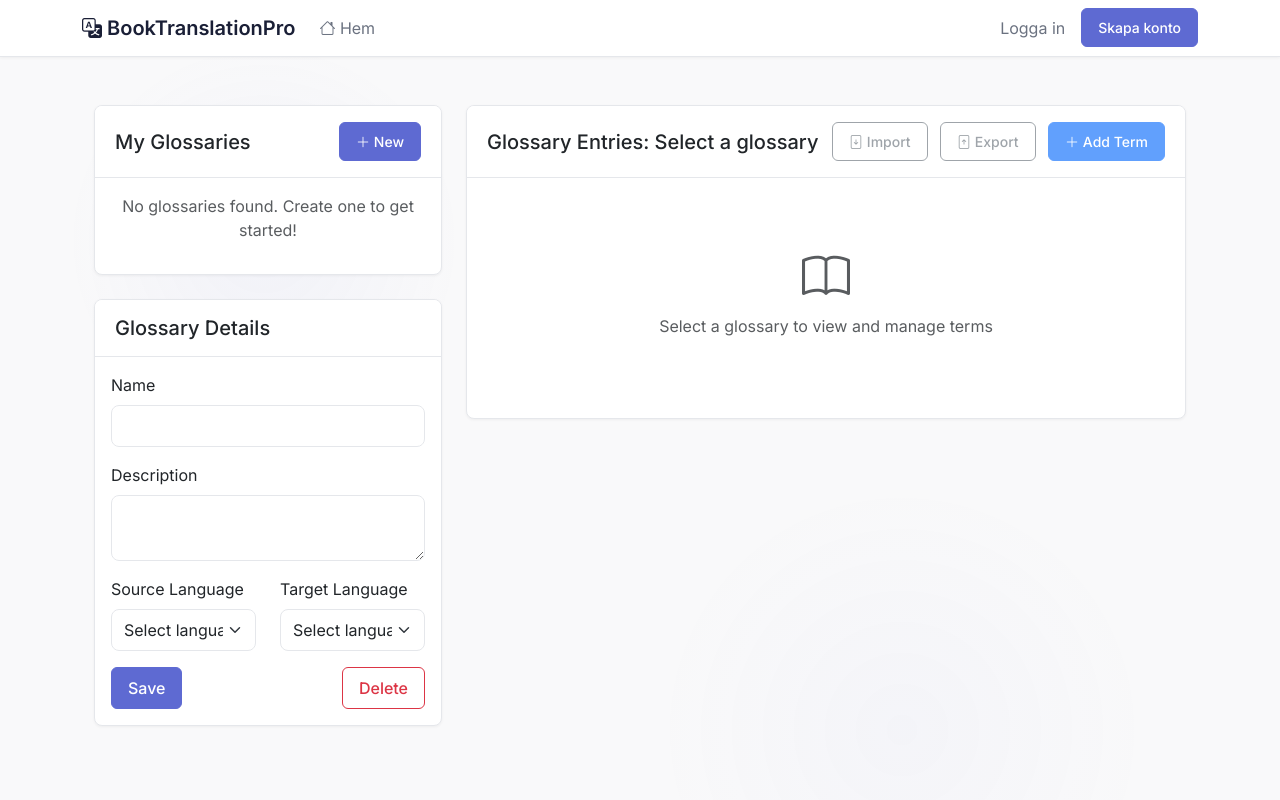
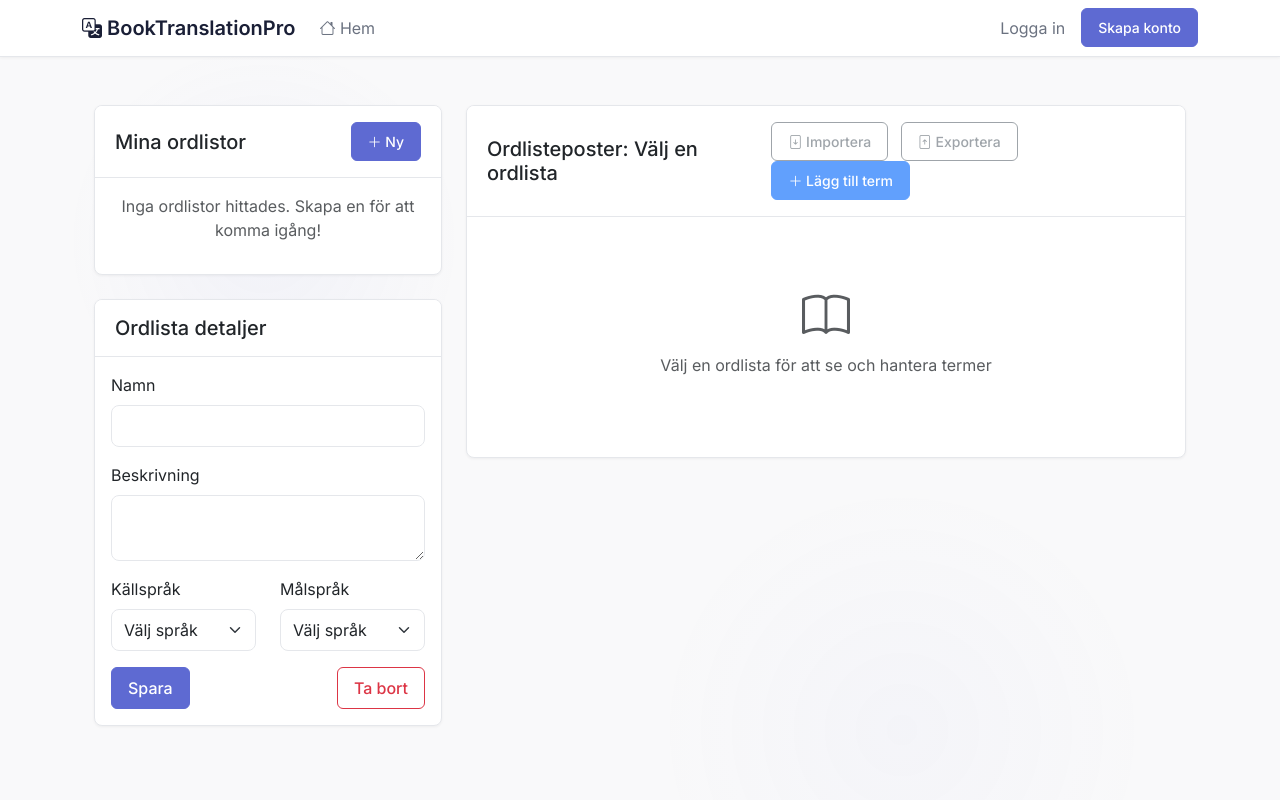
Before and after one commit to erikisberg/BookTranslationPro, a Python web app: template templates/glossary.html in a window 1280 px wide. Run offline with Jinja, Linux system fonts and the light colour scheme; the template is opened without the code that fills it, so the values that code supplies are empty; some libraries are stand-ins or nearby versions.

Commit message:
Översättning UI

```diff
--- a/templates/documents.html
+++ b/templates/documents.html
@@ -1,6 +1,6 @@
 {% extends "base.html" %}
 
-{% block title %}Document Management{% endblock %}
+{% block title %}Dokumenthantering{% endblock %}
 
 {% block content %}
 <!-- Setup notice -->
@@ -22,9 +22,9 @@
         <div class="col-md-3">
             <div class="card mb-4">
                 <div class="card-header d-flex justify-content-between align-items-center">
-                    <h5 class="mb-0">Folders</h5>
+                    <h5 class="mb-0">Mappar</h5>
                     <button class="btn btn-sm btn-primary" id="createFolderBtn">
-                        <i class="bi bi-folder-plus"></i> New
+                        <i class="bi bi-folder-plus"></i> Ny
                     </button>
                 </div>
                 <div class="card-body folder-list p-2">
--- a/templates/glossary.html
+++ b/templates/glossary.html
@@ -1,6 +1,6 @@
 {% extends "base.html" %}
 
-{% block title %}Glossary Management{% endblock %}
+{% block title %}Ordlista Hantering{% endblock %}
 
 {% block content %}
 <!-- Setup notice -->
@@ -11,9 +11,9 @@
         <div class="col-md-4">
             <div class="card mb-4">
                 <div class="card-header d-flex justify-content-between align-items-center">
-                    <h5 class="mb-0">My Glossaries</h5>
+                    <h5 class="mb-0">Mina ordlistor</h5>
                     <button class="btn btn-sm btn-primary" id="createGlossaryBtn">
-                        <i class="bi bi-plus-lg"></i> New
+                        <i class="bi bi-plus-lg"></i> Ny
                     </button>
                 </div>
                 <div class="card-body">
@@ -31,7 +31,7 @@
                                 </button>
                             {% endfor %}
                         {% else %}
-                            <p class="text-center text-muted">No glossaries found. Create one to get started!</p>
+                            <p class="text-center text-muted">Inga ordlistor hittades. Skapa en för att komma igång!</p>
                         {% endif %}
                     </div>
                 </div>
@@ -39,25 +39,25 @@
 
             <div class="card">
                 <div class="card-header">
-                    <h5 class="mb-0">Glossary Details</h5>
+                    <h5 class="mb-0">Ordlista detaljer</h5>
                 </div>
                 <div class="card-body">
                     <form id="glossaryForm">
                         <input type="hidden" id="glossaryId">
                         <div class="mb-3">
-                            <label for="glossaryName" class="form-label">Name</label>
+                            <label for="glossaryName" class="form-label">Namn</label>
                             <input type="text" class="form-control" id="glossaryName" required>
                         </div>
                         <div class="mb-3">
-                            <label for="glossaryDescription" class="form-label">Description</label>
+                            <label for="glossaryDescription" class="form-label">Beskrivning</label>
                             <textarea class="form-control" id="glossaryDescription" rows="2"></textarea>
                         </div>
                         <div class="row">
                             <div class="col-md-6">
                                 <div class="mb-3">
-                                    <label for="sourceLanguage" class="form-label">Source Language</label>
+                                    <label for="sourceLanguage" class="form-label">Källspråk</label>
                                     <select class="form-select" id="sourceLanguage">
-                                        <option value="">Select language</option>
+                                        <option value="">Välj språk</option>
                                         {% for code, name in languages.items() %}
                                             <option value="{{ code }}">{{ name }}</option>
                                         {% endfor %}
@@ -66,9 +66,9 @@
                             </div>
                             <div class="col-md-6">
                                 <div class="mb-3">
-                                    <label for="targetLanguage" class="form-label">Target Language</label>
+                                    <label for="targetLanguage" class="form-label">Målspråk</label>
                                     <select class="form-select" id="targetLanguage">
-                                        <option value="">Select language</option>
+                                        <option value="">Välj språk</option>
                                         {% for code, name in languages.items() %}
                                             <option value="{{ code }}">{{ name }}</option>
                                         {% endfor %}
@@ -77,8 +77,8 @@
                             </div>
                         </div>
                         <div class="d-flex justify-content-between">
-                            <button type="submit" class="btn btn-primary" id="saveGlossaryBtn">Save</button>
-                            <button type="button" class="btn btn-outline-danger" id="deleteGlossaryBtn">Delete</button>
+                            <button type="submit" class="btn btn-primary" id="saveGlossaryBtn">Spara</button>
+                            <button type="button" class="btn btn-outline-danger" id="deleteGlossaryBtn">Ta bort</button>
                         </div>
                     </form>
                 </div>
@@ -88,23 +88,23 @@
         <div class="col-md-8">
             <div class="card">
                 <div class="card-header d-flex justify-content-between align-items-center">
-                    <h5 class="mb-0">Glossary Entries: <span id="currentGlossaryName">Select a glossary</span></h5>
+                    <h5 class="mb-0">Ordlisteposter: <span id="currentGlossaryName">Välj en ordlista</span></h5>
                     <div>
                         <button class="btn btn-sm btn-outline-secondary me-2" id="importBtn" disabled>
-                            <i class="bi bi-file-arrow-down"></i> Import
+                            <i class="bi bi-file-arrow-down"></i> Importera
                         </button>
                         <button class="btn btn-sm btn-outline-secondary me-2" id="exportBtn" disabled>
-                            <i class="bi bi-file-arrow-up"></i> Export
+                            <i class="bi bi-file-arrow-up"></i> Exportera
                         </button>
                         <button class="btn btn-sm btn-primary" id="addEntryBtn" disabled>
-                            <i class="bi bi-plus-lg"></i> Add Term
+                            <i class="bi bi-plus-lg"></i> Lägg till term
                         </button>
                     </div>
                 </div>
                 <div class="card-body">
                     <div id="entriesPlaceholder" class="text-center py-5">
                         <i class="bi bi-book fa-3x text-muted mb-3"></i>
-                        <p class="text-muted">Select a glossary to view and manage terms</p>
+                        <p class="text-muted">Välj en ordlista för att se och hantera termer</p>
                     </div>
 
                     <div id="entriesContainer" class="d-none">
@@ -112,9 +112,9 @@
                             <table class="table table-hover" id="entriesTable">
                                 <thead>
                                     <tr>
-                                        <th width="40%">Source Term</th>
-                                        <th width="40%">Target Term</th>
-                                        <th width="20%">Actions</th>
+                                        <th width="40%">Källterm</th>
+                                        <th width="40%">Målterm</th>
+                                        <th width="20%">Åtgärder</th>
                                     </tr>
                                 </thead>
                                 <tbody id="entriesTableBody">
@@ -123,7 +123,7 @@
                             </table>
                         </div>
                         <div id="noEntriesMessage" class="text-center py-4 d-none">
-                            <p class="text-muted">No terms in this glossary yet. Add some terms to get started!</p>
+                            <p class="text-muted">Inga termer i denna ordlista ännu. Lägg till några termer för att komma igång!</p>
                         </div>
                     </div>
                 </div>
@@ -137,34 +137,34 @@
     <div class="modal-dialog">
         <div class="modal-content">
             <div class="modal-header">
-                <h5 class="modal-title" id="entryModalLabel">Add New Term</h5>
+                <h5 class="modal-title" id="entryModalLabel">Lägg till ny term</h5>
                 <button type="button" class="btn-close" data-bs-dismiss="modal" aria-label="Close"></button>
             </div>
             <div class="modal-body">
                 <form id="entryForm">
                     <input type="hidden" id="entryId">
                     <div class="mb-3">
-                        <label for="sourceTerm" class="form-label">Source Term</label>
+                        <label for="sourceTerm" class="form-label">Källterm</label>
                         <input type="text" class="form-control" id="sourceTerm" required>
                     </div>
                     <div class="mb-3">
-                        <label for="targetTerm" class="form-label">Target Term</label>
+                        <label for="targetTerm" class="form-label">Målterm</label>
                         <input type="text" class="form-control" id="targetTerm" required>
                     </div>
                     <div class="mb-3">
-                        <label for="context" class="form-label">Context (Optional)</label>
+                        <label for="context" class="form-label">Sammanhang (Valfritt)</label>
                         <textarea class="form-control" id="context" rows="2"></textarea>
-                        <div class="form-text">When and how this term should be used</div>
+                        <div class="form-text">När och hur denna term bör användas</div>
                     </div>
                     <div class="mb-3">
-                        <label for="notes" class="form-label">Notes (Optional)</label>
+                        <label for="notes" class="form-label">Anteckningar (Valfritt)</label>
                         <textarea class="form-control" id="notes" rows="2"></textarea>
                     </div>
                 </form>
             </div>
             <div class="modal-footer">
-                <button type="button" class="btn btn-outline-secondary" data-bs-dismiss="modal">Cancel</button>
-                <button type="button" class="btn btn-primary" id="saveEntryBtn">Save</button>
+                <button type="button" class="btn btn-outline-secondary" data-bs-dismiss="modal">Avbryt</button>
+                <button type="button" class="btn btn-primary" id="saveEntryBtn">Spara</button>
             </div>
         </div>
     </div>
@@ -175,29 +175,29 @@
     <div class="modal-dialog">
         <div class="modal-content">
             <div class="modal-header">
-                <h5 class="modal-title" id="importModalLabel">Import Terms</h5>
+                <h5 class="modal-title" id="importModalLabel">Importera termer</h5>
                 <button type="button" class="btn-close" data-bs-dismiss="modal" aria-label="Close"></button>
             </div>
             <div class="modal-body">
                 <form id="importForm">
                     <div class="mb-3">
-                        <label for="importFile" class="form-label">CSV File</label>
+                        <label for="importFile" class="form-label">CSV-fil</label>
                         <input type="file" class="form-control" id="importFile" accept=".csv,.txt" required>
-                        <div class="form-text">Upload a CSV file with columns: source_term,target_term,context,notes</div>
+                        <div class="form-text">Ladda upp en CSV-fil med kolumner: source_term,target_term,context,notes</div>
                     </div>
                     <div class="mb-3">
                         <div class="form-check">
                             <input class="form-check-input" type="checkbox" id="hasHeader" checked>
                             <label class="form-check-label" for="hasHeader">
-                                File has header row
+                                Filen har rubrikrad
                             </label>
                         </div>
                     </div>
                 </form>
             </div>
             <div class="modal-footer">
-                <button type="button" class="btn btn-outline-secondary" data-bs-dismiss="modal">Cancel</button>
-                <button type="button" class="btn btn-primary" id="submitImportBtn">Import</button>
+                <button type="button" class="btn btn-outline-secondary" data-bs-dismiss="modal">Avbryt</button>
+                <button type="button" class="btn btn-primary" id="submitImportBtn">Importera</button>
             </div>
         </div>
     </div>
@@ -208,15 +208,15 @@
     <div class="modal-dialog">
         <div class="modal-content">
             <div class="modal-header">
-                <h5 class="modal-title" id="deleteConfirmModalLabel">Confirm Delete</h5>
+                <h5 class="modal-title" id="deleteConfirmModalLabel">Bekräfta borttagning</h5>
                 <button type="button" class="btn-close" data-bs-dismiss="modal" aria-label="Close"></button>
             </div>
             <div class="modal-body">
-                <p id="deleteConfirmMessage">Are you sure you want to delete this item? This action cannot be undone.</p>
+                <p id="deleteConfirmMessage">Är du säker på att du vill ta bort detta objekt? Denna åtgärd kan inte ångras.</p>
             </div>
             <div class="modal-footer">
-                <button type="button" class="btn btn-outline-secondary" data-bs-dismiss="modal">Cancel</button>
-                <button type="button" class="btn btn-danger" id="confirmDeleteBtn">Delete</button>
+                <button type="button" class="btn btn-outline-secondary" data-bs-dismiss="modal">Avbryt</button>
+                <button type="button" class="btn btn-danger" id="confirmDeleteBtn">Ta bort</button>
             </div>
         </div>
     </div>
@@ -289,7 +289,7 @@
                 // Hide entries
                 document.getElementById('entriesContainer').classList.add('d-none');
                 document.getElementById('entriesPlaceholder').classList.remove('d-none');
-                document.getElementById('currentGlossaryName').textContent = 'Select a glossary';
+                document.getElementById('currentGlossaryName').textContent = 'Välj en ordlista';
 
                 // Disable entry buttons
                 document.getElementById('addEntryBtn').disabled = true;
@@ -315,7 +315,7 @@
                 const glossaryName = document.getElementById('glossaryName').value;
 
                 document.getElementById('deleteConfirmMessage').textContent =
-                    `Are you sure you want to delete the glossary "${glossaryName}"? This will permanently delete all terms in this glossary.`;
+                    `Är du säker på att du vill ta bort ordlistan "${glossaryName}"? Detta kommer permanent ta bort alla termer i denna ordlista.`;
 
                 const deleteModal = new bootstrap.Modal(document.getElementById('deleteConfirmModal'));
                 deleteModal.show();
@@ -328,7 +328,7 @@
                 document.getElementById('entryId').value = '';
 
                 // Update modal title
-                document.getElementById('entryModalLabel').textContent = 'Add New Term';
+                document.getElementById('entryModalLabel').textContent = 'Lägg till ny term';
 
                 // Show modal
                 const entryModal = new bootstrap.Modal(document.getElementById('entryModal'));
@@ -354,7 +354,7 @@
             // Submit import button
             document.getElementById('submitImportBtn').addEventListener('click', function() {
                 if (!document.getElementById('importFile').files.length) {
-                    showToast('Please select a file to import', 'warning');
+                    showToast('Vänligen välj en fil att importera', 'warning');
                     return;
                 }
                 importTerms();
@@ -528,7 +528,7 @@
             document.getElementById('notes').value = entry.notes || '';
 
             // Update modal title
-            document.getElementById('entryModalLabel').textContent = 'Edit Term';
+            document.getElementById('entryModalLabel').textContent = 'Redigera term';
 
             // Show modal
             const entryModal = new bootstrap.Modal(document.getElementById('entryModal'));
@@ -543,7 +543,7 @@
             const notes = document.getElementById('notes').value;
 
             if (!currentGlossaryId) {
-                showToast('No glossary selected', 'warning');
+                showToast('Ingen ordlista vald', 'warning');
                 return;
             }
 
@@ -596,7 +596,7 @@
             deleteItemId = entryId;
 
             document.getElementById('deleteConfirmMessage').textContent =
-                'Are you sure you want to delete this term? This action cannot be undone.';
+                'Är du säker på att du vill ta bort denna term? Denna åtgärd kan inte ångras.';
 
             const deleteModal = new bootstrap.Modal(document.getElementById('deleteConfirmModal'));
             deleteModal.show();
@@ -673,12 +673,12 @@
             const targetTerm = document.getElementById('targetTerm').value.trim();
 
             if (!sourceTerm) {
-                showToast('Source term is required', 'warning');
+                showToast('Källterm krävs', 'warning');
                 return false;
             }
 
             if (!targetTerm) {
-                showToast('Target term is required', 'warning');
+                showToast('Målterm krävs', 'warning');
                 return false;
             }
 
```
